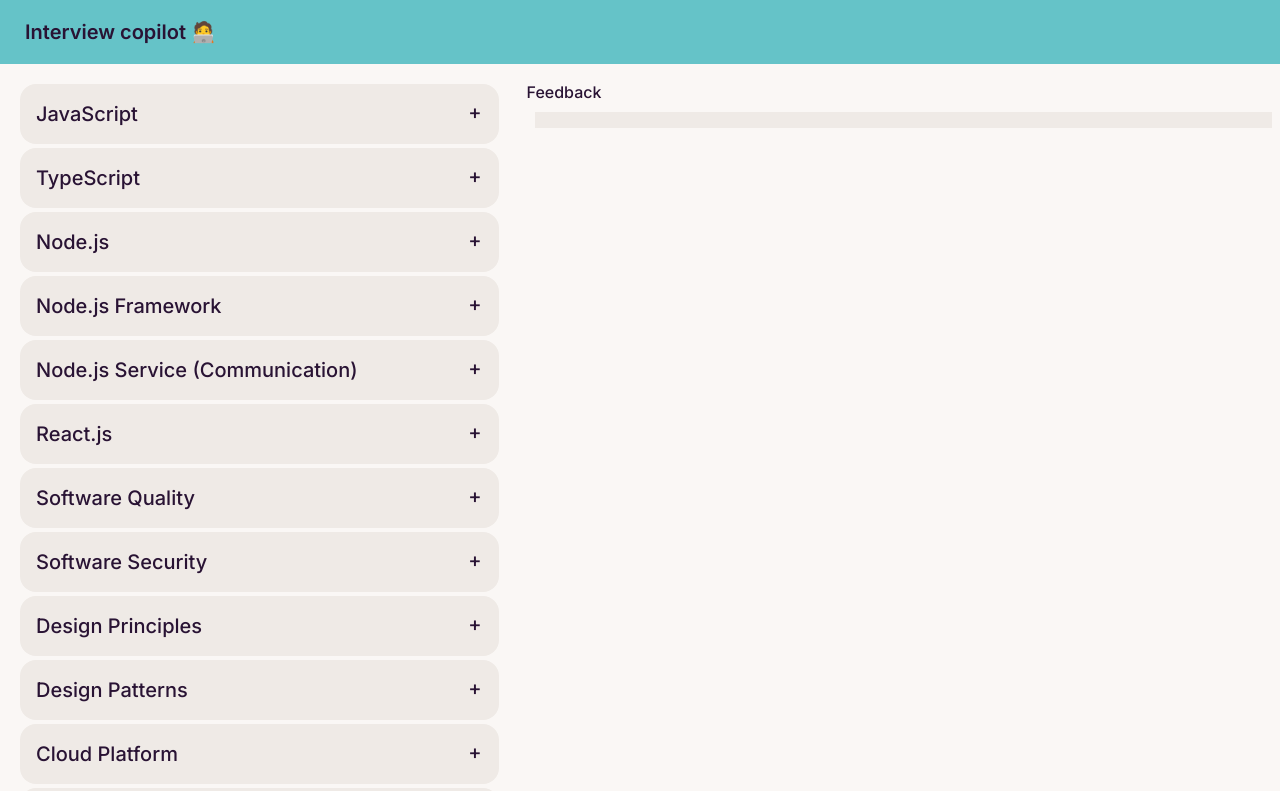
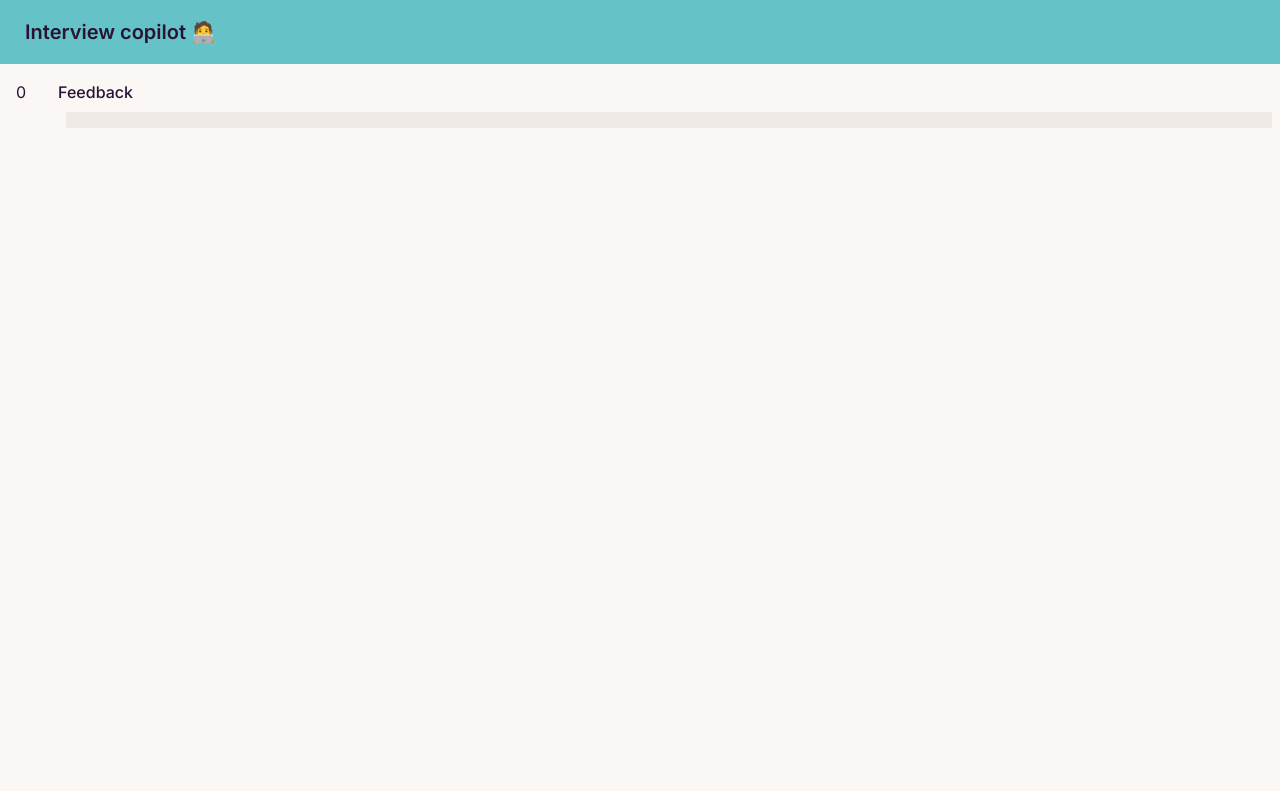
Before and after one commit to Aravin/interview-copilot, a Next.js app: page /interview in a window 1280 px wide. Shown: the top 791 px of the page. Built offline with nearby package versions, Linux system fonts and the light colour scheme.

Commit message:
Changed condition in interview page

```diff
--- a/app/interview/page.tsx
+++ b/app/interview/page.tsx
@@ -22,7 +22,7 @@
   return (
     <Suspense fallback={<>questions loading...</>}>
       <main className="flex p-2 m-2 gap-8 w-full">
-        {Object.keys(q).length === 0 && <section className="">
+        {Object.keys(q).length && <section className="">
           {Object.keys(json).map((title: string, index: number) => (
             <div className="collapse collapse-plus bg-base-200 m-1" key={index}>
               <input type="checkbox" />
```
